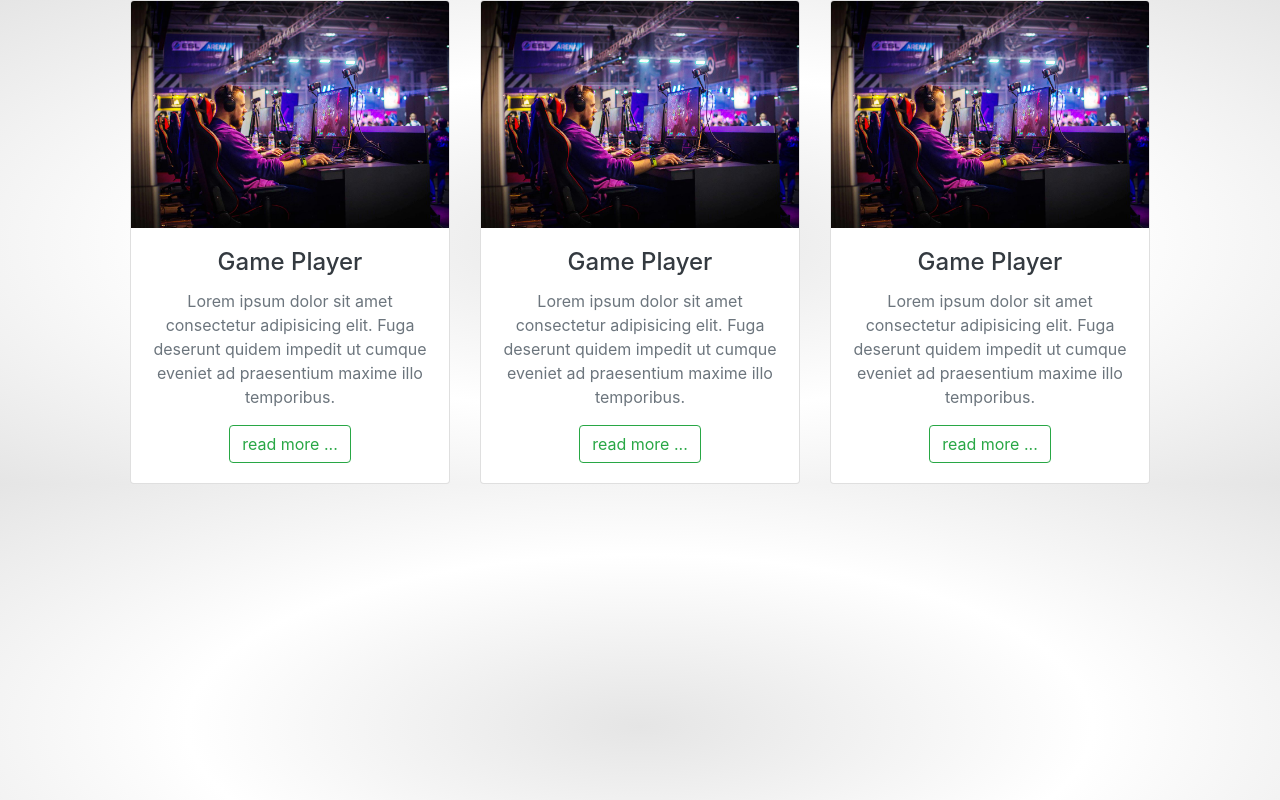
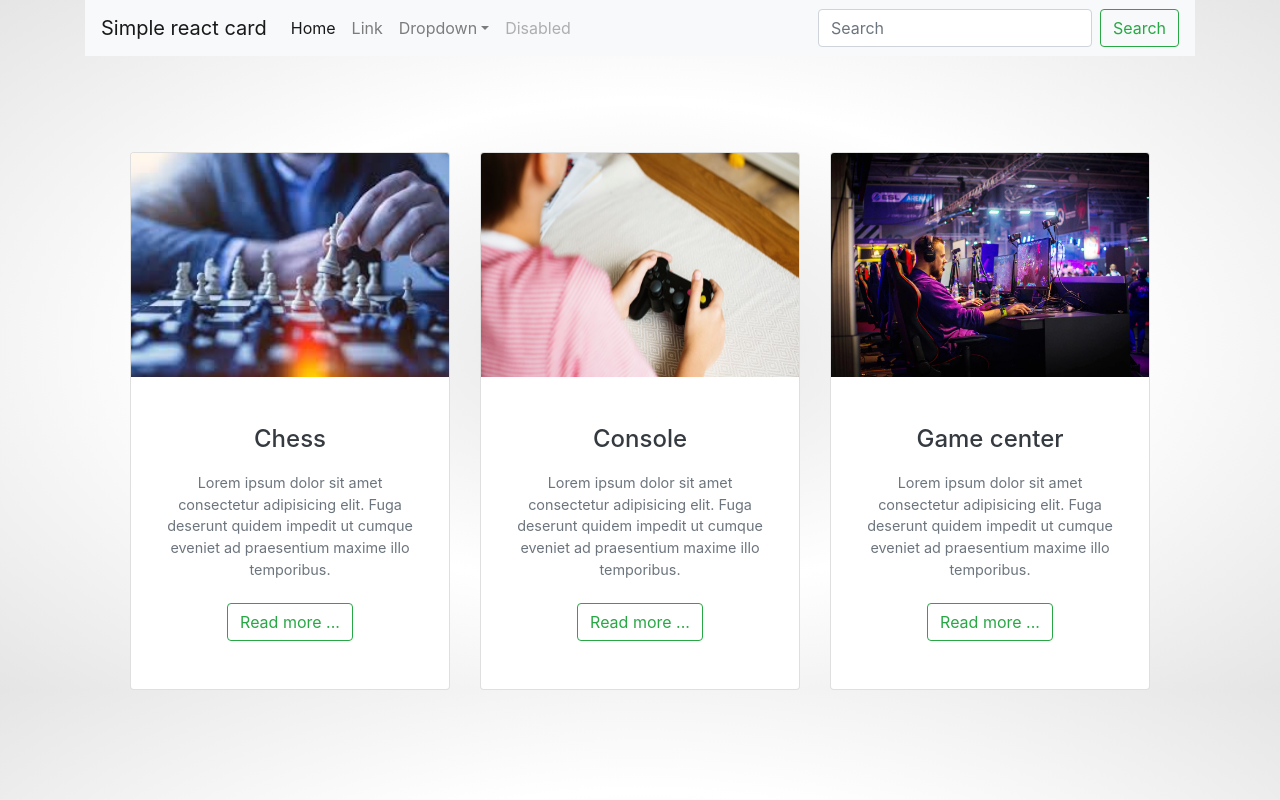
Before and after one commit to bikale/react-bootstrap, a React (Create React App) app: page / in a window 1280 px wide. Built offline with nearby package versions, Linux system fonts and the light colour scheme.

Commit message:
simple react app with bs4

```diff
--- a/src/components/Card.js
+++ b/src/components/Card.js
@@ -1,22 +1,22 @@
 import React from 'react';
-import img1 from '../assets/game.jpg';
-import './card-style.css'
+
+import './card-style.css';
 export default function Card(props) {
   return (
     <div>
-      <div className="card text-center">
+      <div className="card text-center shadow">
         <div className="overflow">
-          <img src={img1} alt="" srcset="" className='card-img-top'/>
+          <img src={props.imgsrc} alt="" srcset="" className="card-img-top" />
         </div>
         <div className="card-body text-dark">
-          <h4 className="card-title">Game Player</h4>
+          <h4 className="card-title">{props.title}</h4>
           <p className="card-text text-secondary">
             Lorem ipsum dolor sit amet consectetur adipisicing elit. Fuga
             deserunt quidem impedit ut cumque eveniet ad praesentium maxime illo
             temporibus.
           </p>
           <a href="#" className="btn btn-outline-success">
-            read more ...
+            Read more ...
           </a>
         </div>
       </div>
--- a/src/components/Cards.js
+++ b/src/components/Cards.js
@@ -1,18 +1,24 @@
 import React from 'react';
-import Crad from './Card';
+import NavBar from './NavBar';
 import Card from './Card';
+import img1 from '../assets/chess.jpeg';
+import img2 from '../assets/alone-console.jpg';
+import img3 from '../assets/game.jpg';
 export default function Cards() {
   return (
+    <div>
+      <NavBar />
       <div className="container-fluid d-flex justify-content-center">
         <div className="row">
           <div className="col-md-4 col-sm-4">
-          <Card />
+            <Card imgsrc={img1} title="Chess" />
           </div>
           <div className="col-md-4 col-sm-4">
-          <Card />
+            <Card imgsrc={img2} title="Console" />
           </div>
-        <div className="col-sm-4">
-          <Card />
+          <div className="col-md-4 col-sm-4">
+            <Card imgsrc={img3} title="Game center" />
+          </div>
         </div>
       </div>
     </div>
--- /dev/null
+++ b/src/components/NavBar.js
@@ -0,0 +1,83 @@
+import React from 'react';
+
+export default function NavBar() {
+  return (
+    <div className="container">
+      <nav className="navbar navbar-expand-lg navbar-light bg-light">
+        <a className="navbar-brand" href="#">
+          Simple react card
+        </a>
+        <button
+          className="navbar-toggler"
+          type="button"
+          data-toggle="collapse"
+          data-target="#navbarSupportedContent"
+          aria-controls="navbarSupportedContent"
+          aria-expanded="false"
+          aria-label="Toggle navigation"
+        >
+          <span className="navbar-toggler-icon"></span>
+        </button>
+
+        <div className="collapse navbar-collapse" id="navbarSupportedContent">
+          <ul className="navbar-nav mr-auto">
+            <li className="nav-item active">
+              <a className="nav-link" href="#">
+                Home <span class="sr-only">(current)</span>
+              </a>
+            </li>
+            <li className="nav-item">
+              <a className="nav-link" href="#">
+                Link
+              </a>
+            </li>
+            <li className="nav-item dropdown">
+              <a
+                className="nav-link dropdown-toggle"
+                href="#"
+                id="navbarDropdown"
+                role="button"
+                data-toggle="dropdown"
+                aria-haspopup="true"
+                aria-expanded="false"
+              >
+                Dropdown
+              </a>
+              <div className="dropdown-menu" aria-labelledby="navbarDropdown">
+                <a className="dropdown-item" href="#">
+                  Action
+                </a>
+                <a className="dropdown-item" href="#">
+                  Another action
+                </a>
+                <div className="dropdown-divider"></div>
+                <a className="dropdown-item" href="#">
+                  Something else here
+                </a>
+              </div>
+            </li>
+            <li className="nav-item">
+              <a className="nav-link disabled" href="#">
+                Disabled
+              </a>
+            </li>
+          </ul>
+          <form className="form-inline my-2 my-lg-0">
+            <input
+              className="form-control mr-sm-2"
+              type="search"
+              placeholder="Search"
+              aria-label="Search"
+            />
+            <button
+              className="btn btn-outline-success my-2 my-sm-0"
+              type="submit"
+            >
+              Search
+            </button>
+          </form>
+        </div>
+      </nav>
+    </div>
+  );
+}
--- a/src/components/card-style.css
+++ b/src/components/card-style.css
@@ -8,3 +8,25 @@ body {
 .card:hover {
   box-shadow: 5px 10px 20px 1px rgba(0, 0, 0, 0.253) !important;
 }
+.card-body {
+  padding: 3rem 0 !important;
+}
+.card-text {
+  font-size: 0.9rem;
+  padding: 0.4rem 1.9rem;
+}
+
+.container-fluid .row {
+  padding-top: 6rem;
+}
+.overflow {
+  overflow: hidden;
+}
+.card-img-top {
+  height: 14rem;
+  transform: scale(1);
+  transition: transform 0.5s ease;
+}
+.card-img-top:hover {
+  transform: scale(1.8);
+}
```
Lines whose indentation alone changed are shown as unchanged.
